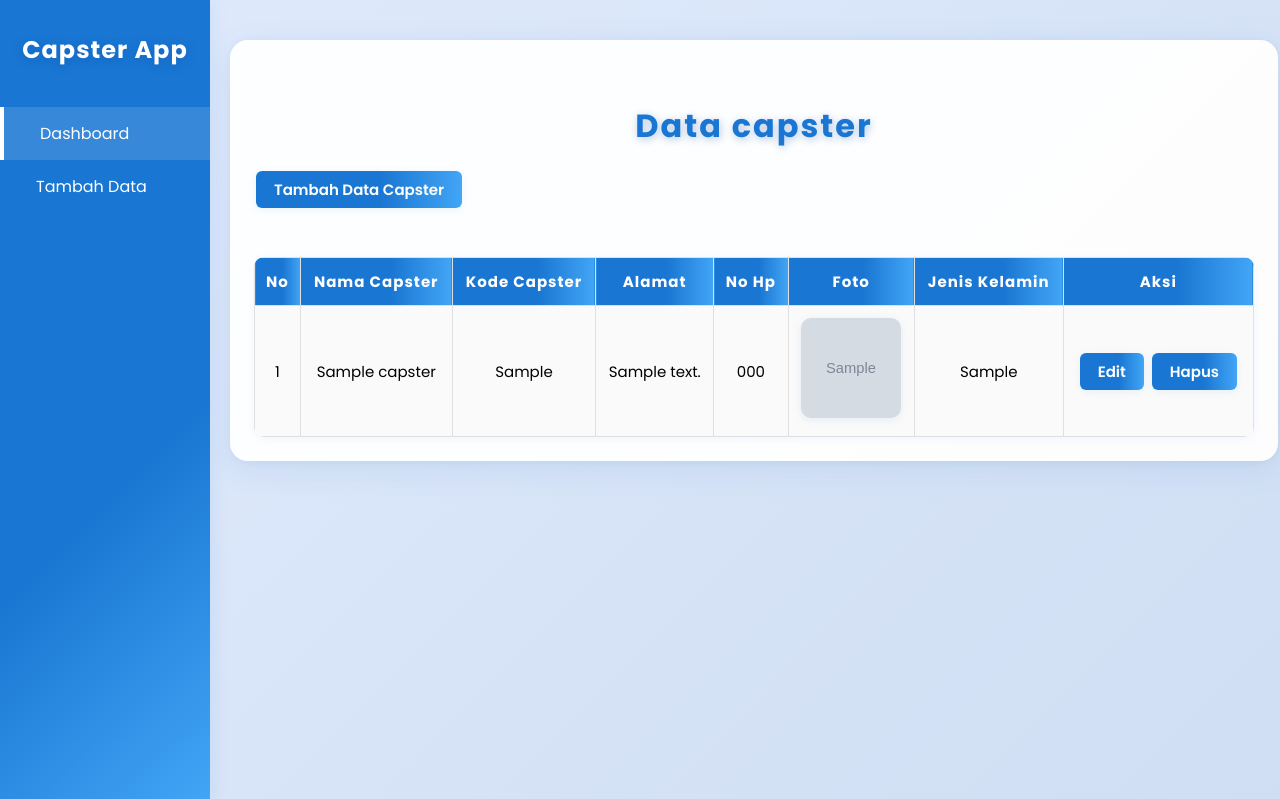
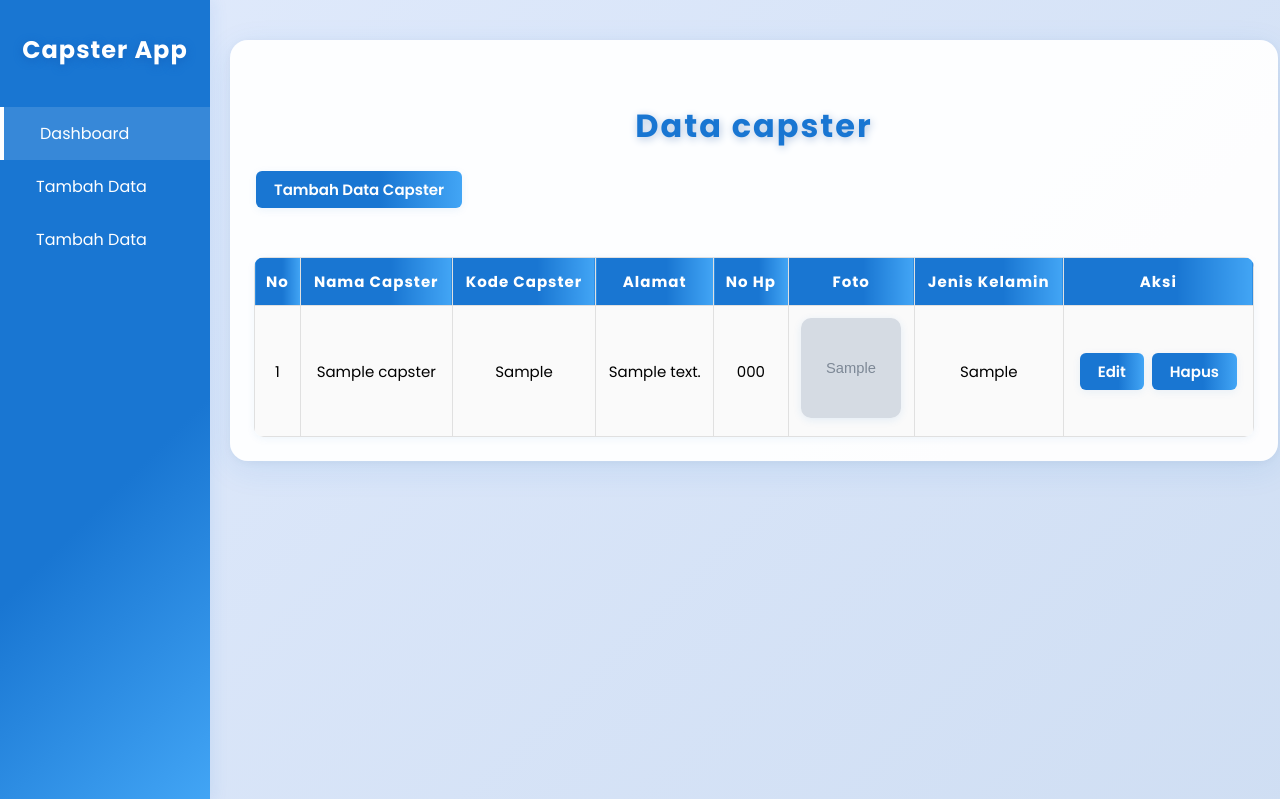
Before and after one commit to suparya3/project-100-Days, a PHP site: page / in a window 1280 px wide. Shown: the top 799 px of the page. Run offline with PHP 8.4, Linux system fonts and the light colour scheme; tables that the repository leaves empty or names only in its code hold one stand-in row (values such as "Sample post"); grey boxes marked "Sample" are stand-in pictures.

Commit message:
hari libur

```diff
--- a/Day-7/index.php
+++ b/Day-7/index.php
@@ -19,6 +19,8 @@ $capsters = query("SELECT * FROM capsters");
         <div class="sidebar-title">Capster App</div>
         <ul>
             <li><a href="index.php" class="<?= basename($_SERVER['PHP_SELF']) == 'index.php' ? 'active' : '' ?>">Dashboard</a></li>
+            <li><a href="tambah.php" class="<?= basename($_SERVER['PHP_SELF']) == 'tambah.php' ? 'active' : '' ?>">Tambah Data</a></li>
+            <!-- tambahan -->
             <li><a href="tambah.php" class="<?= basename($_SERVER['PHP_SELF']) == 'tambah.php' ? 'active' : '' ?>">Tambah Data</a></li>
         </ul>
     </div>
```
